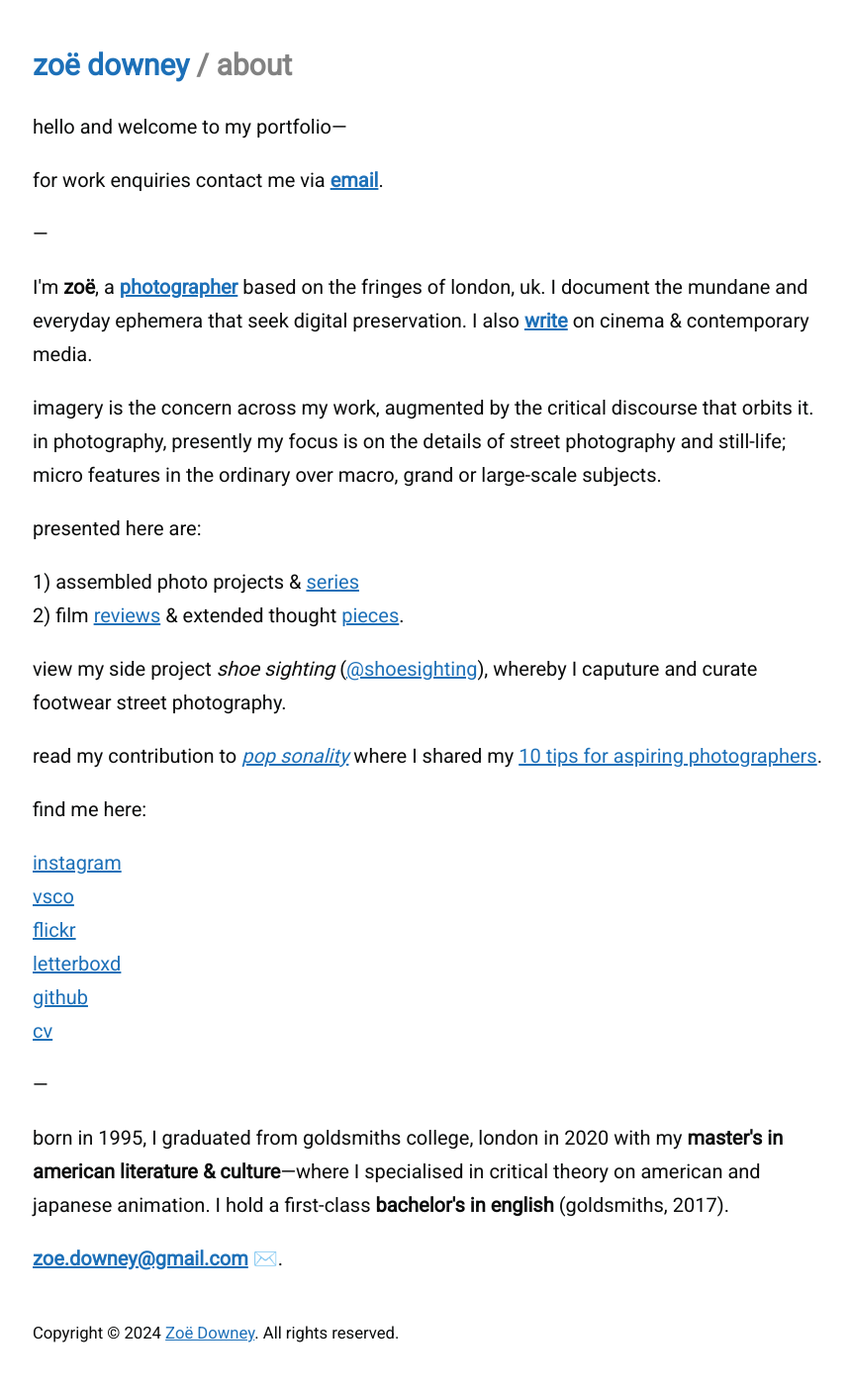
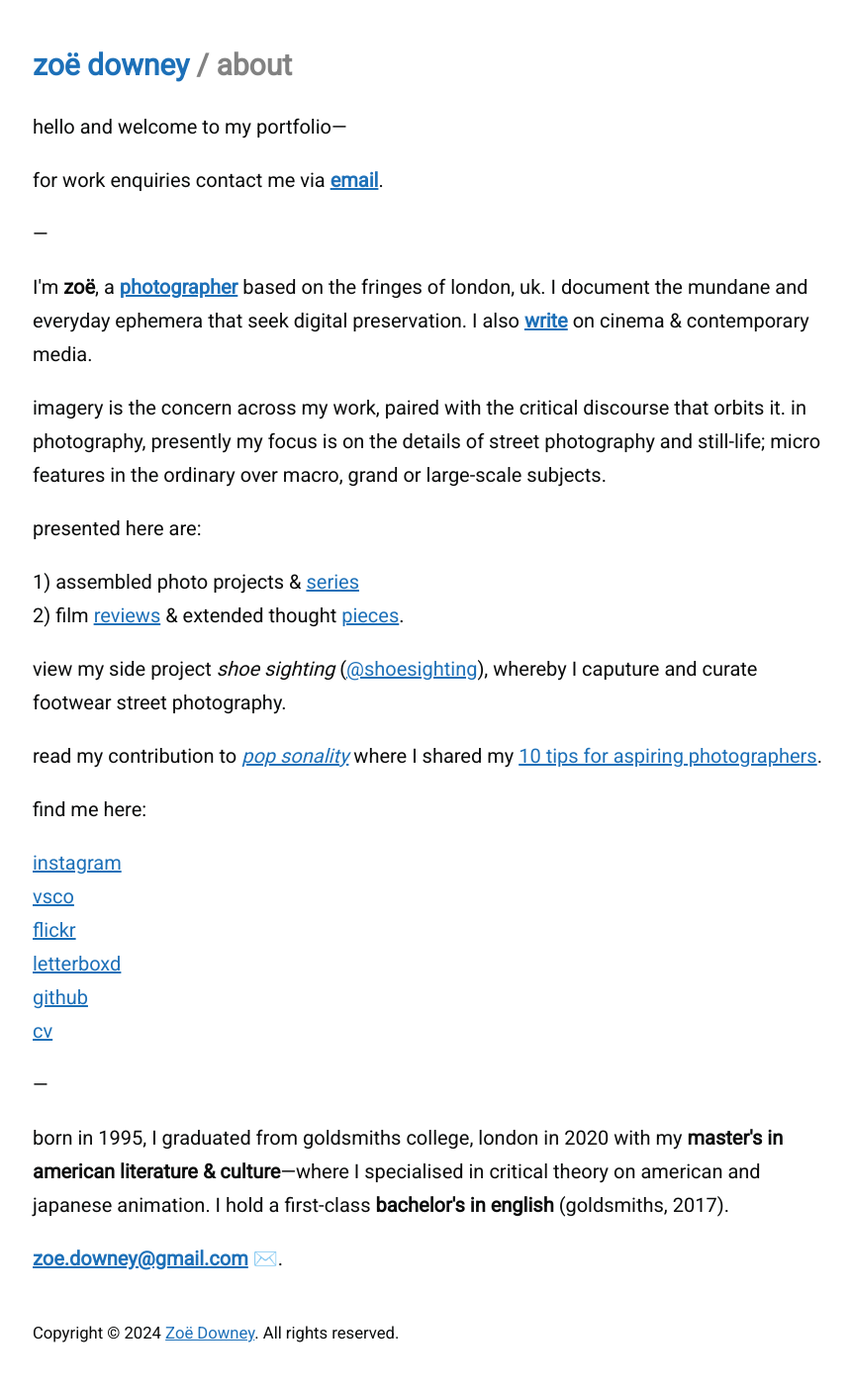
Before and after one commit to zoeurl/zoedowney.github.io, a Jekyll site: the page built from about/index.html, in a window 1280 px wide. Shown: the whole page at 99% size, without its empty margins (207-1067 px from the left). Built offline with Jekyll 4.4.1, drawn with Linux system fonts in a browser that asks for light colours.

Commit message:
Update index.html

```diff
--- a/about/index.html
+++ b/about/index.html
@@ -12,7 +12,7 @@
 </p>
 I'm <strong>zoë</strong>, a <strong><a href="https://www.zoedowney.com/photography/">photographer</a></strong> based on the fringes of london, uk. I document the mundane and everyday ephemera that seek digital preservation. I also <strong><a href="https://www.zoedowney.com/writing/">write</a></strong> on cinema & contemporary media.
 </p>
-imagery is the concern across my work, augmented by the critical discourse that orbits it. in photography, presently my focus is on the details of street photography and still-life; micro features in the ordinary over macro, grand or large-scale subjects.
+imagery is the concern across my work, paired with the critical discourse that orbits it. in photography, presently my focus is on the details of street photography and still-life; micro features in the ordinary over macro, grand or large-scale subjects.
 </p>
 presented here are:
 </p>
```
